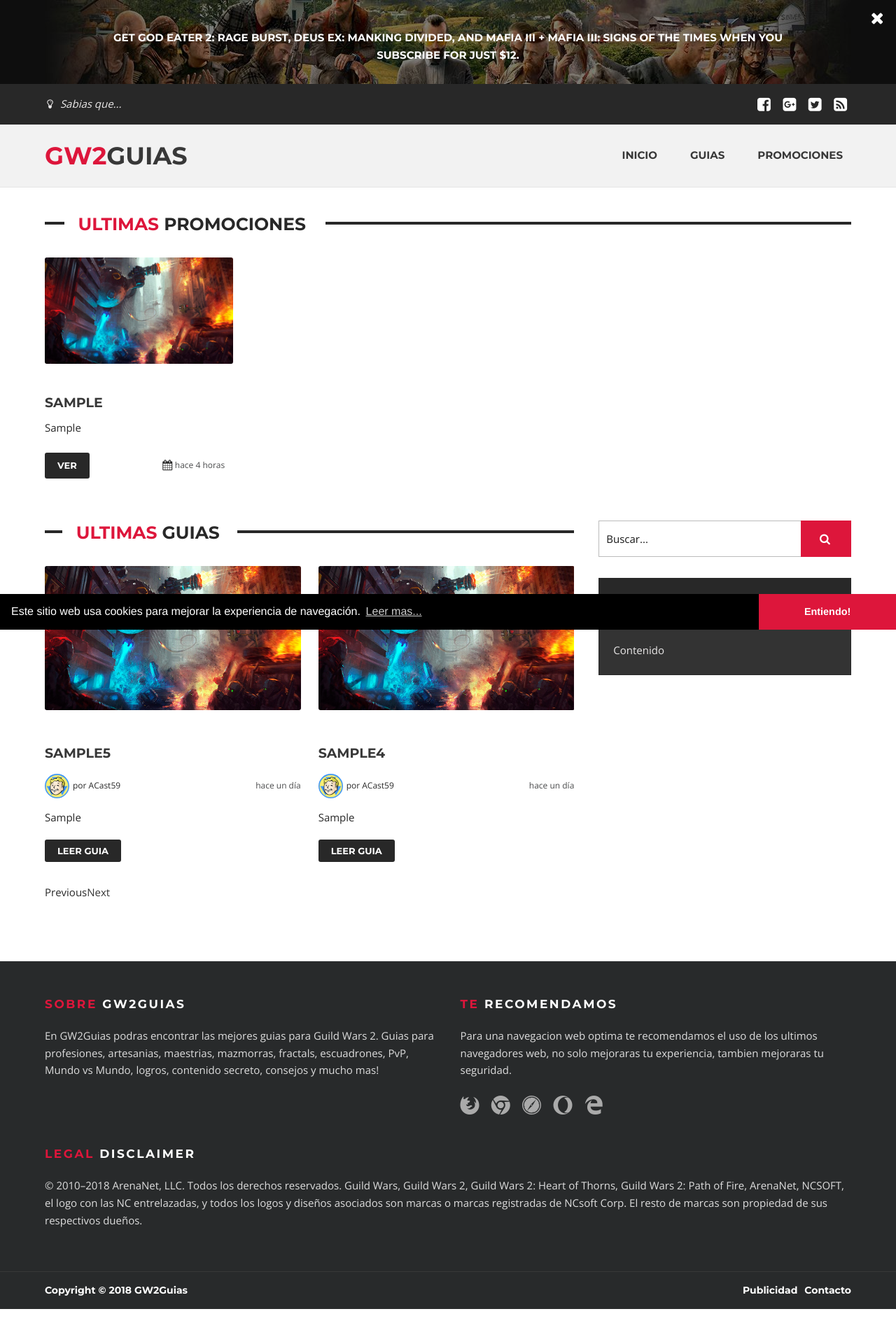
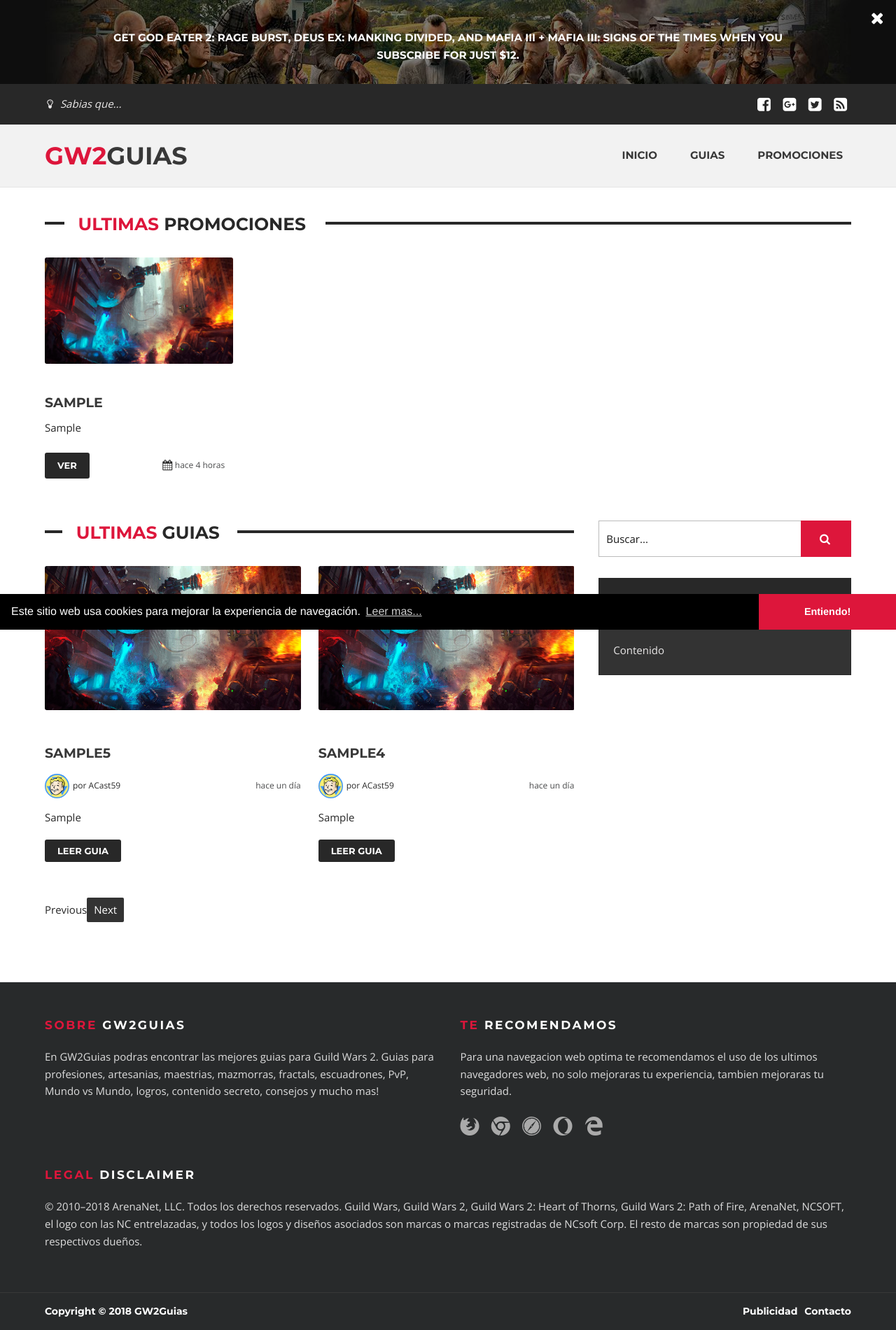
Before and after one commit to ACast59/GW2Guias, a Jekyll site: the page built from index.html, in a window 1280 px wide. Shown: the whole page at 70% size. Built offline with Jekyll 4.4.1, drawn with Linux system fonts in a browser that asks for light colours; the list of posts is cut into pages by our own code; before the commit the page ends 1871 px from its top, so only the background shows below that.

Commit message:
Update style.scss

```diff
--- a/assets/css/style.scss
+++ b/assets/css/style.scss
@@ -2655,6 +2655,21 @@
 /* ## Pagination
 /*-------------------------------------------------------------*/
 
+.pagination {
+  margin-top: 20px;
+}
+
+.pagination a {
+  background: #333;
+  color: #fff;
+  padding: 5px 10px;
+  border-radius: 2px;
+}
+
+.pagination a:hover {
+  background: #DD163B;
+}
+
 /*-------------------------------------------------------------*/
 /* ## Sidebar
 /*-------------------------------------------------------------*/
```
Lines whose indentation alone changed are shown as unchanged.
